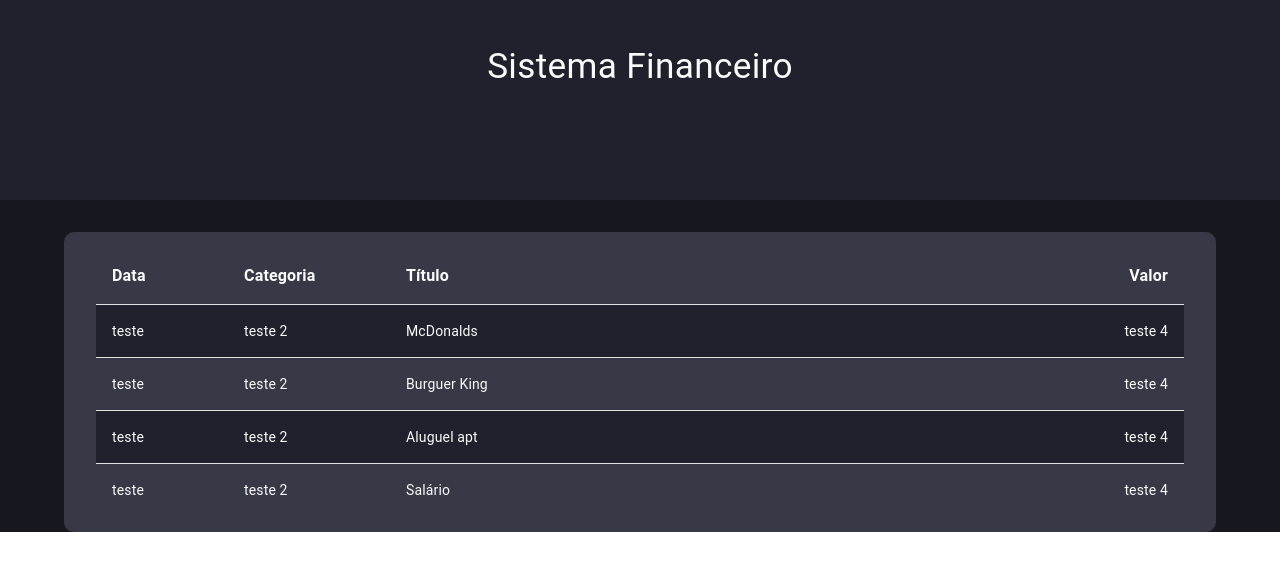
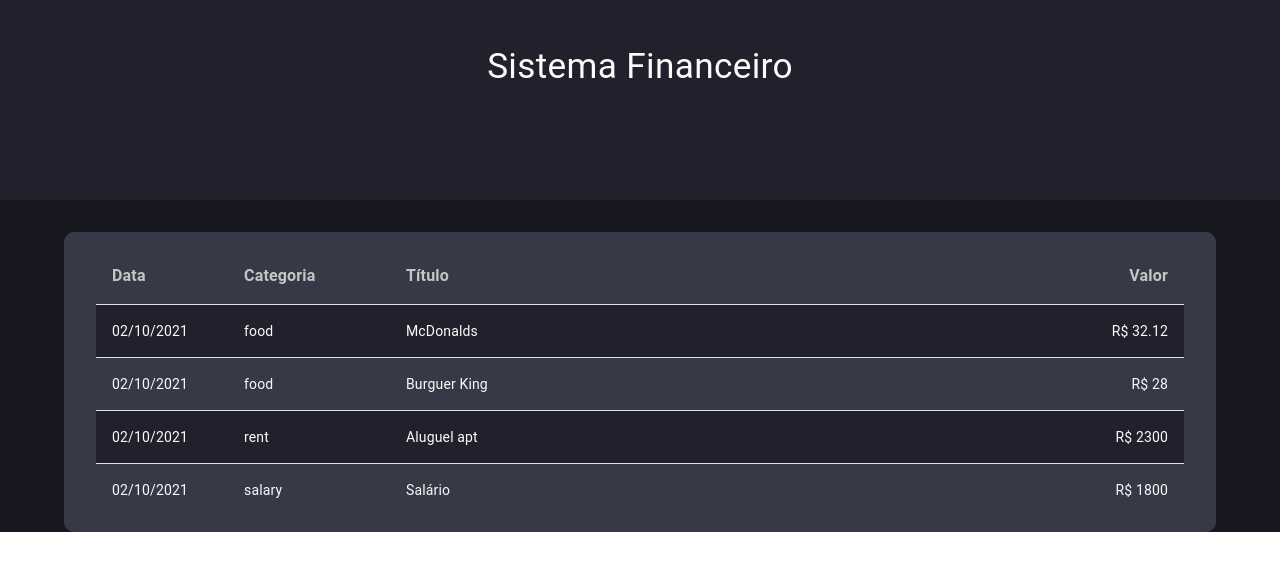
Before and after one commit to MarcosVel/Finance, a React (Create React App) app: page / in a window 1280 px wide. Shown: the top 570 px of the page. Built offline with nearby package versions, Linux system fonts and the light colour scheme.

Commit message:
getting date formated and refactoring table

```diff
--- a/src/colors.ts
+++ b/src/colors.ts
@@ -3,7 +3,7 @@ export const COLORS = {
   background: '#17181F',
   purpleGray: '#373946',
   white: '#fafafa',
-  textGray: '#afafaf',
+  textGray: '#c5c5c5',
   red: '#DE4A43',
   green: '#77DD77',
   border: '#929292'
--- a/src/components/TableArea/index.tsx
+++ b/src/components/TableArea/index.tsx
@@ -1,6 +1,7 @@
 import { Table, TableBody, TableHead, TableRow } from '@material-ui/core';
 import { Item } from '../../types/Item';
 import * as C from './styles';
+import { TableItem } from '../TableItem';
 
 type Props = {
   list: Item[]
@@ -20,14 +21,7 @@ export const TableArea = ({ list }: Props) => {
         </TableHead>
         <TableBody>
           { list.map((item, index) => (
-            <C.StyledTableRow key={ index }>
-              <C.StyledTableCell component="th" scope="row">
-                teste
-              </C.StyledTableCell>
-              <C.StyledTableCell>teste 2</C.StyledTableCell>
-              <C.StyledTableCell>{ item.title }</C.StyledTableCell>
-              <C.StyledTableCell align="right">teste 4</C.StyledTableCell>
-            </C.StyledTableRow>
+            <TableItem key={ index } item={ item } />
           )) }
         </TableBody>
       </Table>
--- a/src/components/TableArea/styles.ts
+++ b/src/components/TableArea/styles.ts
@@ -12,24 +12,8 @@ export const TableContainerStyled = styled(TableContainer)`
 
 export const StyledTableCell = styled(TableCell)`
   &.${tableCellClasses.head} {
-    color: ${COLORS.white};
+    color: ${COLORS.textGray};
     font-size: 16px;
     font-weight: bold;
   };
-
-  &.${tableCellClasses.body} {
-    font-size: 14px;
-    color: ${COLORS.white};
-  };
-
 `;
-
-export const StyledTableRow = styled(TableRow)`
-  &:nth-of-type(odd) {
-    background-color:  ${COLORS.purpleHeader};
-  }
-  // hide last border
-  &:last-child td, &:last-child th {
-    border: 0;
-  }
-`;
--- /dev/null
+++ b/src/components/TableItem/index.tsx
@@ -0,0 +1,21 @@
+import { Table, TableBody, TableHead, TableRow } from '@material-ui/core';
+import { formatDate } from '../../helpers/dateFilter';
+import { Item } from '../../types/Item';
+import * as C from './styles';
+
+type Props = {
+  item: Item
+}
+
+export const TableItem = ({ item }: Props) => {
+  return (
+    <C.StyledTableRow>
+      <C.StyledTableCell component="th" scope="row">
+        { formatDate(item.date) }
+      </C.StyledTableCell>
+      <C.StyledTableCell>{ item.category }</C.StyledTableCell>
+      <C.StyledTableCell>{ item.title }</C.StyledTableCell>
+      <C.StyledTableCell align="right">R$ { item.value }</C.StyledTableCell>
+    </C.StyledTableRow>
+  )
+}
--- /dev/null
+++ b/src/components/TableItem/styles.ts
@@ -0,0 +1,20 @@
+import { TableContainer, TableCell, tableCellClasses, TableRow } from '@material-ui/core';
+import styled from 'styled-components';
+import { COLORS } from '../../colors';
+
+export const StyledTableCell = styled(TableCell)`
+  &.${tableCellClasses.body} {
+    font-size: 14px;
+    color: ${COLORS.white};
+  };
+`;
+
+export const StyledTableRow = styled(TableRow)`
+  &:nth-of-type(odd) {
+    background-color:  ${COLORS.purpleHeader};
+  }
+  // hide last border
+  &:last-child td, &:last-child th {
+    border: 0;
+  }
+`;
--- a/src/helpers/dateFilter.ts
+++ b/src/helpers/dateFilter.ts
@@ -20,3 +20,14 @@ export const filterListByMonth = (list: Item[], date: string): Item[] => {
 
   return newList;
 }
+
+export const formatDate = (date: Date): string => {
+  let year = date.getFullYear();
+  let month = date.getMonth() + 1;
+  let day = date.getDay();
+
+  return `${addZeroToDate(day)}/${addZeroToDate(month)}/${year}`;
+}
+
+const addZeroToDate = (n: number): string =>
+  (n < 10) ? `0${n}` : `${n}`;
```
